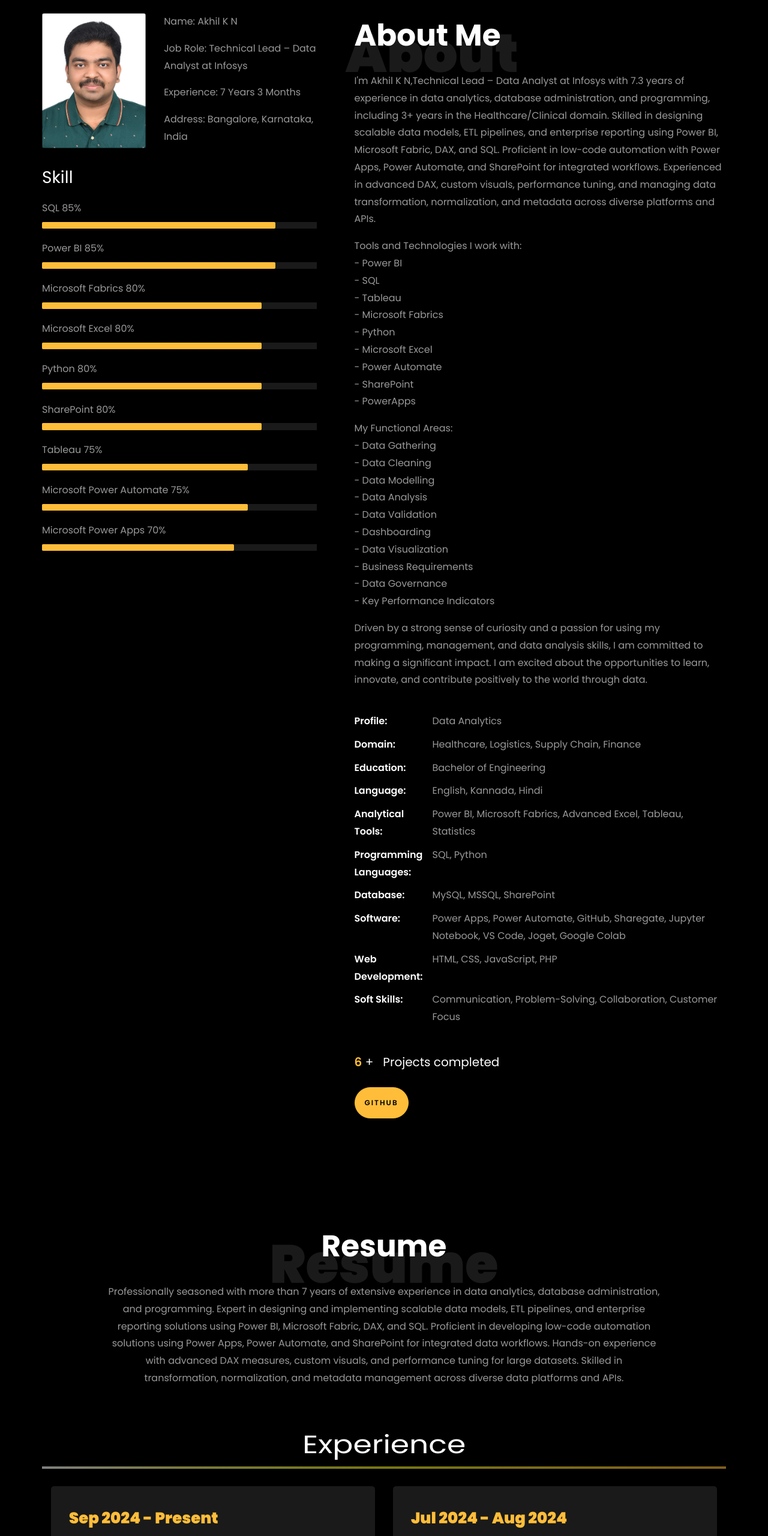
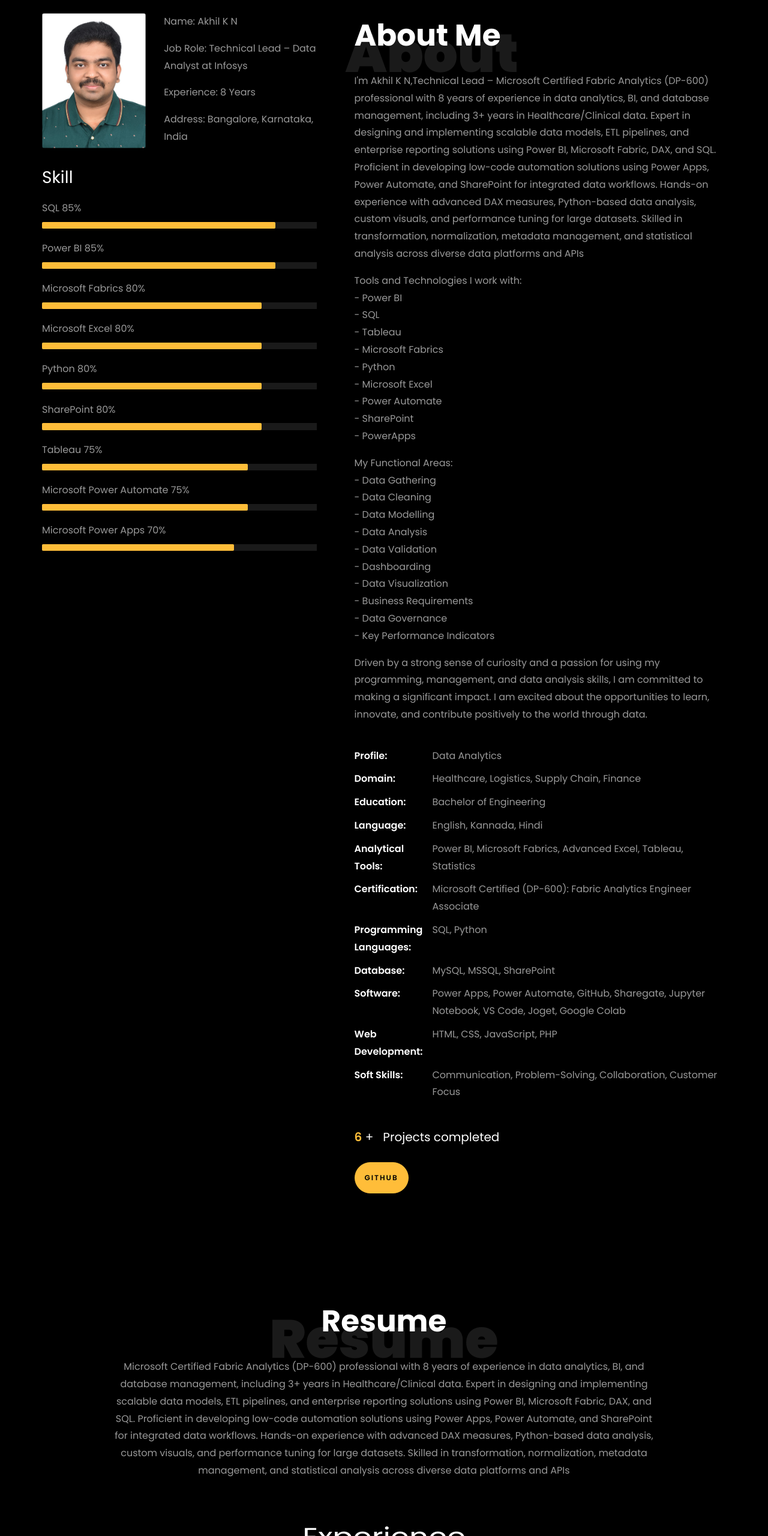
Before and after one commit to akhilkn27/akhilkn27.github.io, a plain HTML site: page index.html in a window 1280 px wide. Shown: the part 840-3400 px from the top of the page at 60% size. Drawn offline with Linux system fonts and the light colour scheme; files whose address does not match are found by name.

Commit message:
Update index.html

```diff
--- a/index.html
+++ b/index.html
@@ -220,7 +220,7 @@
 									  <div class="about-info">
 										<p><span class="title-s">Name: </span> <span>Akhil K N</span></p>
 										<p><span class="title-s">Job Role: </span> <span>Technical Lead – Data Analyst at Infosys</span></p>
-										<p><span class="title-s">Experience: </span> <span>7 Years 3 Months</span></p>
+										<p><span class="title-s">Experience: </span> <span>8 Years</span></p>
 										<p><span class="title-s">Address: </span> <span>Bangalore, Karnataka, India</span></p>
 									  </div>
 									</div>
@@ -293,7 +293,9 @@
 								<h1 class="big">About</h1>
 								<h2 class="mb-4">About Me</h2>
 
-								<p>I'm Akhil K N,Technical Lead – Data Analyst at Infosys with 7.3 years of experience in data analytics, database administration, and programming, including 3+ years in the Healthcare/Clinical domain. Skilled in designing scalable data models, ETL pipelines, and enterprise reporting using Power BI, Microsoft Fabric, DAX, and SQL. Proficient in low-code automation with Power Apps, Power Automate, and SharePoint for integrated workflows. Experienced in advanced DAX, custom visuals, performance tuning, and managing data transformation, normalization, and metadata across diverse platforms and APIs.</p>
+								<p>I'm Akhil K N,Technical Lead – Microsoft Certified Fabric Analytics (DP-600) professional with 8 years of experience in data analytics, BI, and database management, including 3+ years in Healthcare/Clinical data. Expert in designing and implementing scalable data models, ETL pipelines, and enterprise reporting solutions using Power BI, Microsoft Fabric, DAX, and SQL. Proficient in developing low-code automation solutions using Power Apps, Power Automate, and SharePoint for integrated data workflows. Hands-on experience with advanced DAX measures, Python-based data analysis, custom visuals, and performance tuning for large datasets.
+									Skilled in transformation, normalization, metadata management, and statistical analysis across diverse data platforms and APIs
+									</p>
 
 								<p>Tools and Technologies I work with:<br>
 									- Power BI <br>
@@ -325,6 +327,8 @@
 									<li class="d-flex"><span>Education:</span> <span>Bachelor of Engineering</span></li>
 									<li class="d-flex"><span>Language:</span> <span>English, Kannada, Hindi</span></li>
 									<li class="d-flex"><span>Analytical Tools:</span> <span>Power BI, Microsoft Fabrics, Advanced Excel, Tableau, Statistics</span></li>
+									<li class="d-flex"><span>Certification:</span> <span>Microsoft Certified (DP-600): Fabric Analytics Engineer Associate</span></li>
+
 									<li class="d-flex"><span>Programming Languages:</span> <span>SQL, Python</span></li>
 									<li class="d-flex"><span>Database:</span> <span>MySQL, MSSQL, SharePoint</span></li>
 									<li class="d-flex"><span>Software:</span> <span>Power Apps, Power Automate, GitHub, Sharegate, Jupyter Notebook, VS Code, Joget, Google Colab</span></li>
@@ -356,7 +360,9 @@
           <div class="col-md-10 heading-section text-center ftco-animate">
           	<h1 class="big big-2">Resume</h1>
             <h2 class="mb-4">Resume</h2>
-            <p>Professionally seasoned with more than 7 years of extensive experience in data analytics, database administration, and programming. Expert in designing and implementing scalable data models, ETL pipelines, and enterprise reporting solutions using Power BI, Microsoft Fabric, DAX, and SQL. Proficient in developing low-code automation solutions using Power Apps, Power Automate, and SharePoint for integrated data workflows. Hands-on experience with advanced DAX measures, custom visuals, and performance tuning for large datasets. Skilled in transformation, normalization, and metadata management across diverse data platforms and APIs.</p>
+            <p>Microsoft Certified Fabric Analytics (DP-600) professional with 8 years of experience in data analytics, BI, and database management, including 3+ years in Healthcare/Clinical data. Expert in designing and implementing scalable data models, ETL pipelines, and enterprise reporting solutions using Power BI, Microsoft Fabric, DAX, and SQL. Proficient in developing low-code automation solutions using Power Apps, Power Automate, and SharePoint for integrated data workflows. Hands-on experience with advanced DAX measures, Python-based data analysis, custom visuals, and performance tuning for large datasets.
+				Skilled in transformation, normalization, metadata management, and statistical analysis across diverse data platforms and APIs
+				</p>
           </div>
         </div>
 
@@ -375,7 +381,7 @@
 					<span class="mt-4">Bangalore</span>
 					<p class="mt-4">
 						<ul>
-							<li>Led the migration of 90+ legacy dashboards from Tableau and SAP BOBJ to Power BI using Microsoft Fabric and Lakehouse architecture, integrating data from Oracle, SQL Server, Denodo, DB2, Excel, SharePoint, and Outlook. Automated data ingestion and reconciliation using Python scripts, reducing manual effort by 40%.</li>
+							<li>Led the migration of 100+ legacy dashboards from Tableau to Power BI using Microsoft Fabric and Lakehouse architecture, integrating data from Oracle, SQL Server, Denodo, DB2, Excel, SharePoint, and Outlook. Automated data ingestion and reconciliation using Python scripts, reducing manual effort by 40%.</li>
 							<li>Developed 25+ advanced dashboards with star schema modelling, custom DAX measures, drill-through navigation, and cutting report generation time by 40% and improving operational efficiency by 30%.</li>
 							<li>Optimized data pipelines by implementing incremental data refresh, Gate way connections, and parameterized queries across Power BI datasets and Derived tables in the Microsoft Fabrics, enhancing query performance by 35% and ensuring data integrity and validation across platforms.</li>
 							<li>Managed the full BI development lifecycle (Requirement Analysis, Data Modelling, ETL, Report Development, Testing, Deployment, Hypercare) using Agile methodologies, delivering projects on time with a 25%+ increase in adoption and stakeholder satisfaction.</li>
@@ -737,7 +743,7 @@
           			<span class="icon-globe"></span>
           		</div>
           		<h3 class="mb-4">Download Resume</h3>
-	            <p><a href="https://shorturl.at/XQkV2">resumelink</a></p>
+	            <p><a href="https://drive.google.com/file/d/1VwskpVrtu7fQ06j9wfxMpFOmjy1U6mju/view">resumelink</a></p>
 	          </div>
           </div>
 
```
